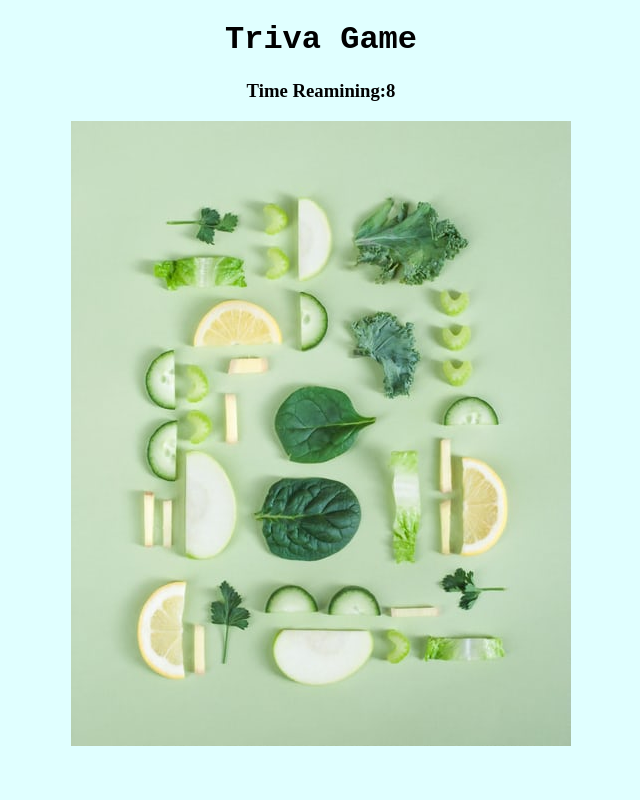
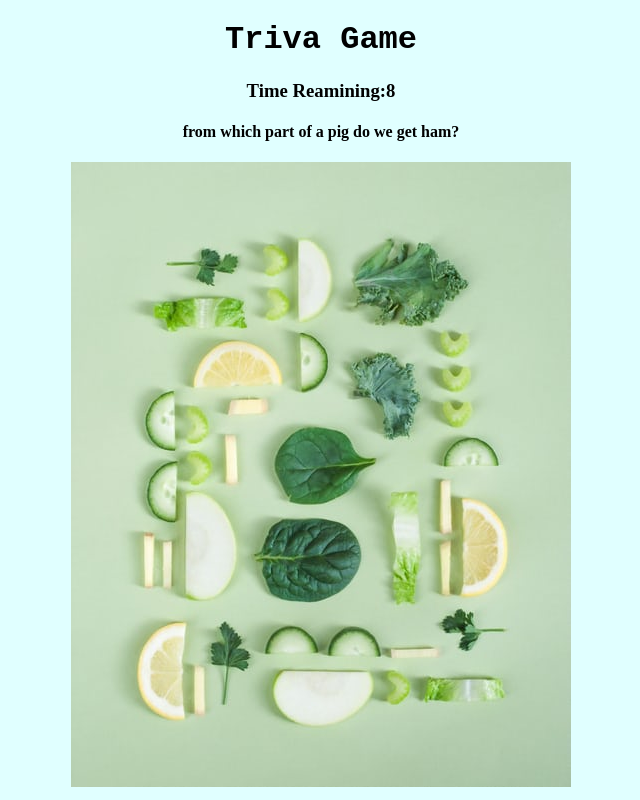
Before and after one commit to Focuscode77/TriviaGame, a plain HTML site: page index.html in a window 1280 px wide. Both pictures are taken after a click on the button "Start Game". Shown: the whole page, without its empty margins (327-967 px from the left). Drawn offline with nearby package versions, Linux system fonts and the light colour scheme.

Commit message:
Added questions to the screen

```diff
--- a/assets/javascript/app.js
+++ b/assets/javascript/app.js
@@ -1,11 +1,45 @@
 
 // Global  Variables
 var count = 10;
+var currentQuestion = 0;
+var score = 0;
+var lost = 0;
+
 //  Variable that will hold our interval ID when we execute
 //  the "run" function
 var intervalId;
-// Arrays
-var questionArr = ["from which part of a pig do we get ham?", "what is a bratwurst?", "cheery,plum and grape are all variety of which fruit?"]
+// questions array/object
+var questionArr = [
+
+    {
+        question: "from which part of a pig do we get ham?",
+
+        choices: ["belly", "sparerib", "the hind leg"],
+
+        corretAnswer: "the hind leg"
+
+    },
+
+
+    {
+        question: "what is a bratwurst?",
+
+        choices: ["beef stomach", "liver", "a type of german sausage"],
+
+        correctAnswer: "a type of german sausage"
+
+    },
+
+    {
+        question: "cheery,plum and grape are all variety of which fruit?",
+
+        choices: ["mango", "strawberry", "tomato"],
+
+        correctAnswer: "tomato"
+
+    }
+
+];
 
 
 
@@ -51,22 +85,42 @@ $(document).ready(function () {
             //  to the clearInterval function.
             clearInterval(intervalId);
         }
+        // Function for questions
+        function startQuestion() {
 
-        // Loop for questions
-        for (i = 0; i < questionArr.length; i++) {
-            var randomArr = Math.floor(Math.random() * 2);
+            var question = questionArr[currentQuestion].question;
+            var choices = questionArr[currentQuestion].choices;
+
+            $("#game").html('<h4>' + question + '</h4> ')
+             (loadChoices(choices))
+
+        };
 
 
-        }
+        // Function for choices(Still working)
+        function loadChoices(choices) {
 
+            var result = '';
+            for (let i = 0; i < choices.length; i++) {
 
-    });
+                result += `<p class="choice" data-answer="${choices[i]}>${choices[i]}</p>`;
+
+            }
+            return result;
+
+        };
+
+        startQuestion();
 
 
 
 
 
 
+        // If Statements
+    });
 
-    // If Statements
+
+
+
 });
--- a/index.html
+++ b/index.html
@@ -22,6 +22,7 @@
       <div class = "content">
         <button id= "Start">Start Game</button>
         <div id="show-number"> </div>
+        <div id="game"></div>
 
         <div id = "img">
         <img src = "assets/images/photo-1543362906-acfc16c67564.jpg">
```
